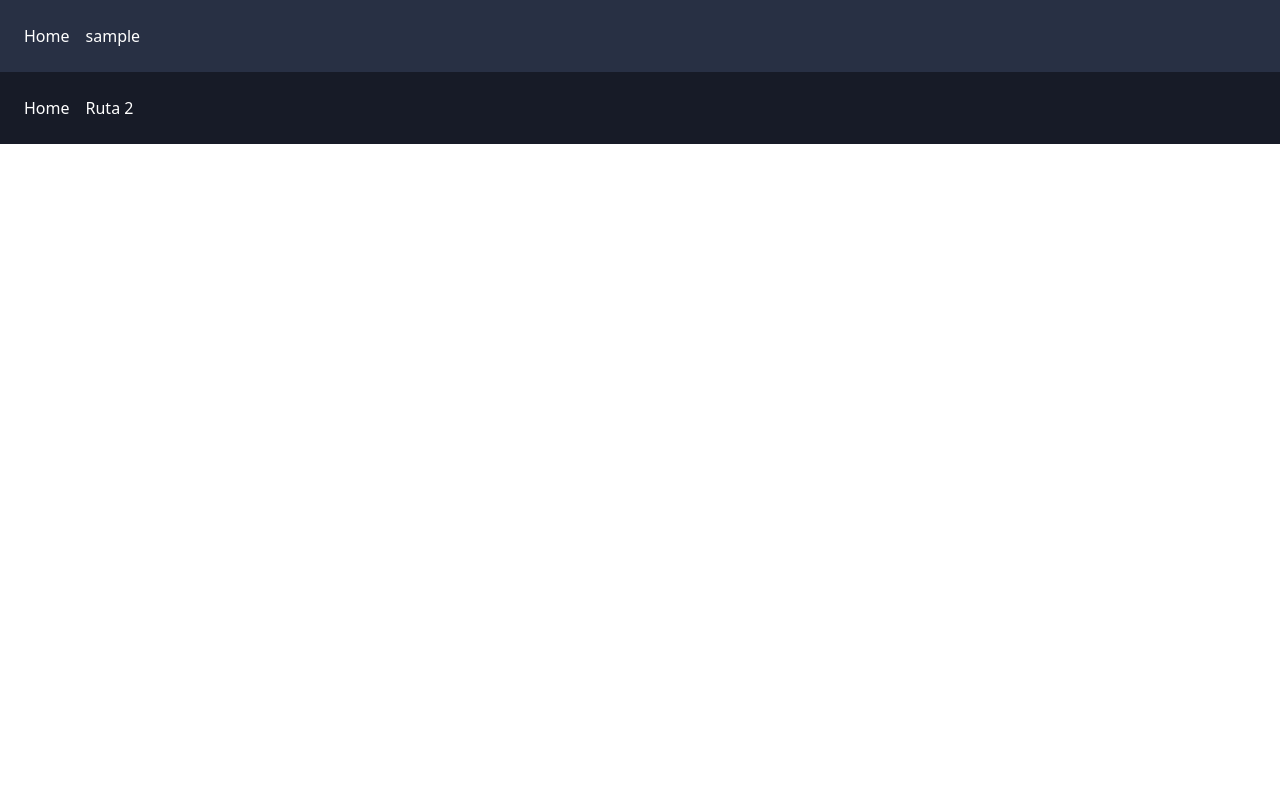
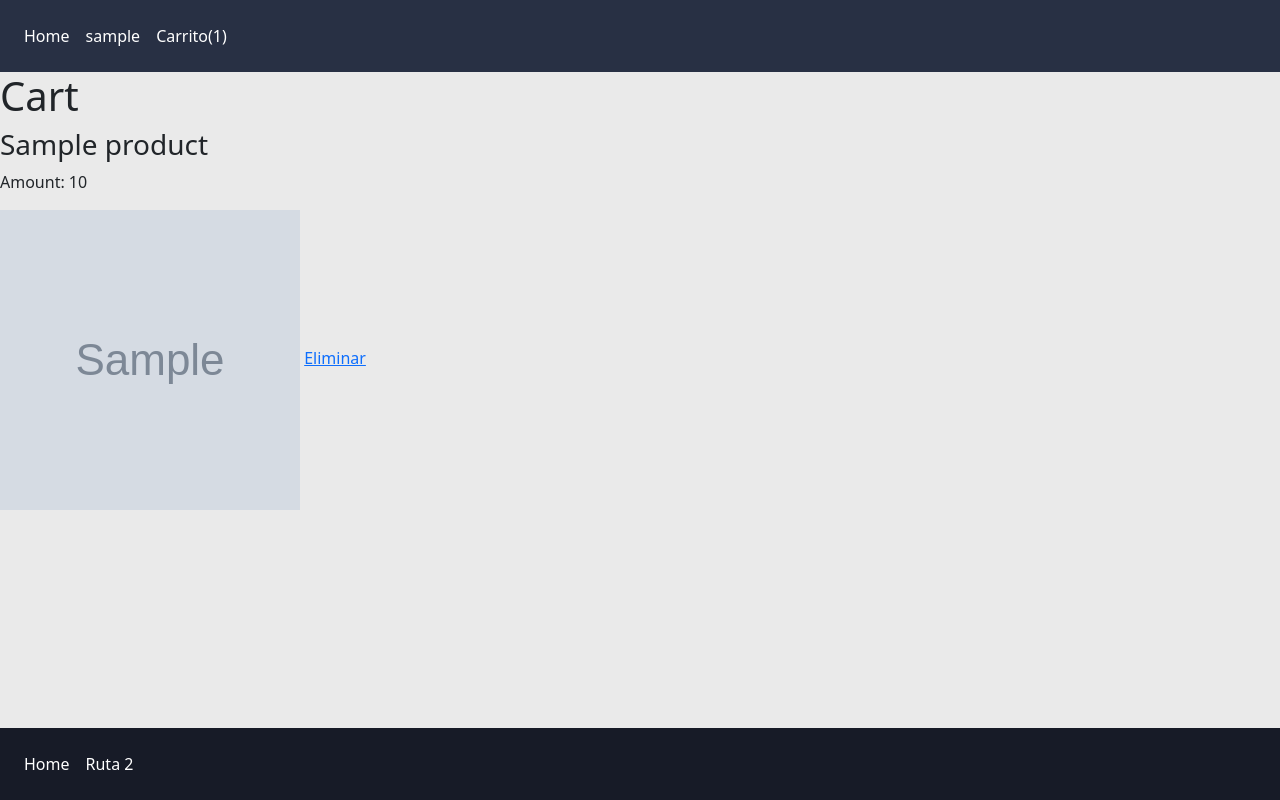
Before and after one commit to juanhely2322/Ecommer, a Django app: page /cart/ in a window 1280 px wide. Run offline with Django 4.2, Linux system fonts and the light colour scheme; a user stored in the database is signed in; tables that the repository leaves empty hold one stand-in row (values such as "Sample post"); grey boxes marked "Sample" are stand-in pictures.

Commit message:
carrito_vista

```diff
--- a/cart/models.py
+++ b/cart/models.py
@@ -6,6 +6,7 @@ User=get_user_model()
 
 class Cart(models.Model):
     user = models.OneToOneField(User, on_delete=models.CASCADE, related_name="cart")
+    #products=models.ManyToOneRel(field="cartItem",field_name="id",to="id")
 
 
 class cartItem(models.Model):
--- a/cart/urls.py
+++ b/cart/urls.py
@@ -3,6 +3,8 @@ from . import views
 
 urlpatterns = [
    path("",views.get_cart,name="cart"),
-   path("add/<int:idProduct>",views.add_to_cart,name="add_to_cart")
+   path("add/<int:idProduct>",views.add_to_cart,name="add_to_cart"),
+   path("delete/<int:idCartItem>",views.delete_from_cart,name="delete_item")
+
 
 ]
--- a/cart/views.py
+++ b/cart/views.py
@@ -1,11 +1,14 @@
 from django.shortcuts import redirect, render
 from .models import Cart, cartItem
 from tienda.models import product
-import requests
+
 # Create your views here.
 
 def get_cart (request):
-    return render(request,"cart.html")
+    if request.user.is_authenticated:
+        products=request.user.cart.products.all()
+        return render(request,"cart.html",{"products":products})
+    return redirect("/")
 
 def add_to_cart(request,idProduct):
     if request.user.is_authenticated:
@@ -29,3 +32,12 @@ def add_to_cart(request,idProduct):
         cartitem.save()
 
     return redirect("/")
+
+
+def delete_from_cart(request,idCartItem):
+     if request.user.is_authenticated:
+         caritem= cartItem.objects.get(pk=idCartItem)
+         if caritem.cart.user==request.user:
+            caritem.delete()
+         return redirect("/cart")
+     return redirect("/")
--- a/static/css/base.css
+++ b/static/css/base.css
@@ -8,6 +8,10 @@
 body{
     margin: 0;
     padding: 0;
+    background: #eaeaea;
+    min-height: 100vh;
+    display: flex;
+    flex-direction: column;
 }
 
 .navbar{
@@ -18,6 +22,7 @@ body{
 .footer{
     background-color: #171B27;
     padding: 1.5rem;
+    margin-top: auto;
 }
 
 .links{
@@ -44,6 +49,22 @@ body{
     width: 300px;
     height: 300px;
 }
+.auth-form{
+    display: flex;
+    flex-direction: column;
+    width: 50%;
+    background: white;
+    margin: 30px auto;
+    padding: 30px 0;
+}
 .field{
-
+    width: 50%;
+    padding: 7px;
+    margin: 10px auto;
 }
+.button{
+    width: 50%;
+    margin-left: auto;
+    margin-right: auto;
+    padding: 7px;
+}
--- a/templates/cart.html
+++ b/templates/cart.html
@@ -1,8 +1,16 @@
+{%extends "index.html"%}
 
-{%extends "index.html"%}
 {% block title %}Cart{% endblock %}
 
 {% block main %}
-
+<h1>Cart</h1>
+ {%for cartItem in products%}
+     <article>
+        <h3>{{cartItem.product.name}}</h3>
+        <p>Amount: {{cartItem.amount}}</p>
+        <img class="image" src="{{cartItem.product.image}}" >
+        <a href="/cart/delete/{{cartItem.id}}">Eliminar</a>
+     </article>
+    {%endfor%}
 
 {% endblock %}
--- a/templates/components/navbar.html
+++ b/templates/components/navbar.html
@@ -5,11 +5,11 @@
         {%if user.is_authenticated%}
 
          <li><a class="link" href="/auth/logout/">{{user.username}}</a></li>
-
+         <li><a  class="link" href="/cart">Carrito({{user.cart.products.all.count}})</a></li>
         {%else%}
 
             <li><a class="link" href="/auth/login/">Inicio de sesion</a></li>
-            <li><a class="link" href="/auth/singup/">Registrarce</a></li>
+            <li><a class="link" href="/auth/signup/">Registrarce</a></li>
 
         {%endif%}
 
--- a/templates/home.html
+++ b/templates/home.html
@@ -3,13 +3,15 @@
 
 {% block main %}
 
-    <h1>ZAPATOS</h1>
+    <h1>BEBIDAS</h1>
         <section class="product">
             {%for product in products %}
                 <article >
                     <h2>{{product.name}}</h2>
                     <p>Presio: ${{product.price}}</p>
-                    <a href="/cart/add/{{ product.id }}">Agregar al carrito</a>
+                    {%if user.is_authenticated%}
+                        <a href="/cart/add/{{ product.id }}">Agregar al carrito</a>
+                    {%endif%}
                     <img class="image" src="{{product.image}}" >
 
                 </article>
--- a/templates/index.html
+++ b/templates/index.html
@@ -13,7 +13,7 @@
 
     {% include "components/navbar.html" %}
 
-    <main>
+    <main class="main">
         {% block main %}
 
         {% endblock %}
--- a/tienda/views.py
+++ b/tienda/views.py
@@ -5,6 +5,7 @@ from tienda.models import product
 
 # Create your views here.
 def mostrar(request):
+
     #products=product.objects.filter(product_category=1)
     products=product.objects.all()
     return render (request,"home.html",{"products":products})
--- a/users/urls.py
+++ b/users/urls.py
@@ -1,7 +1,7 @@
 from django.urls import path
 from . import views
 urlpatterns=[
-    path("singup/",views.sungup_view,name="singup"),
+    path("signup/",views.sungup_view,name="singup"),
     path("login/",views.login_view,name="login"),
     path("logout/",views.logaut_view,name="logout")
 ]
```
Also changed, not shown: users/views.py (+4 -4 lines), cart/migrations/0004_alter_cartitem_cart.py (added).
